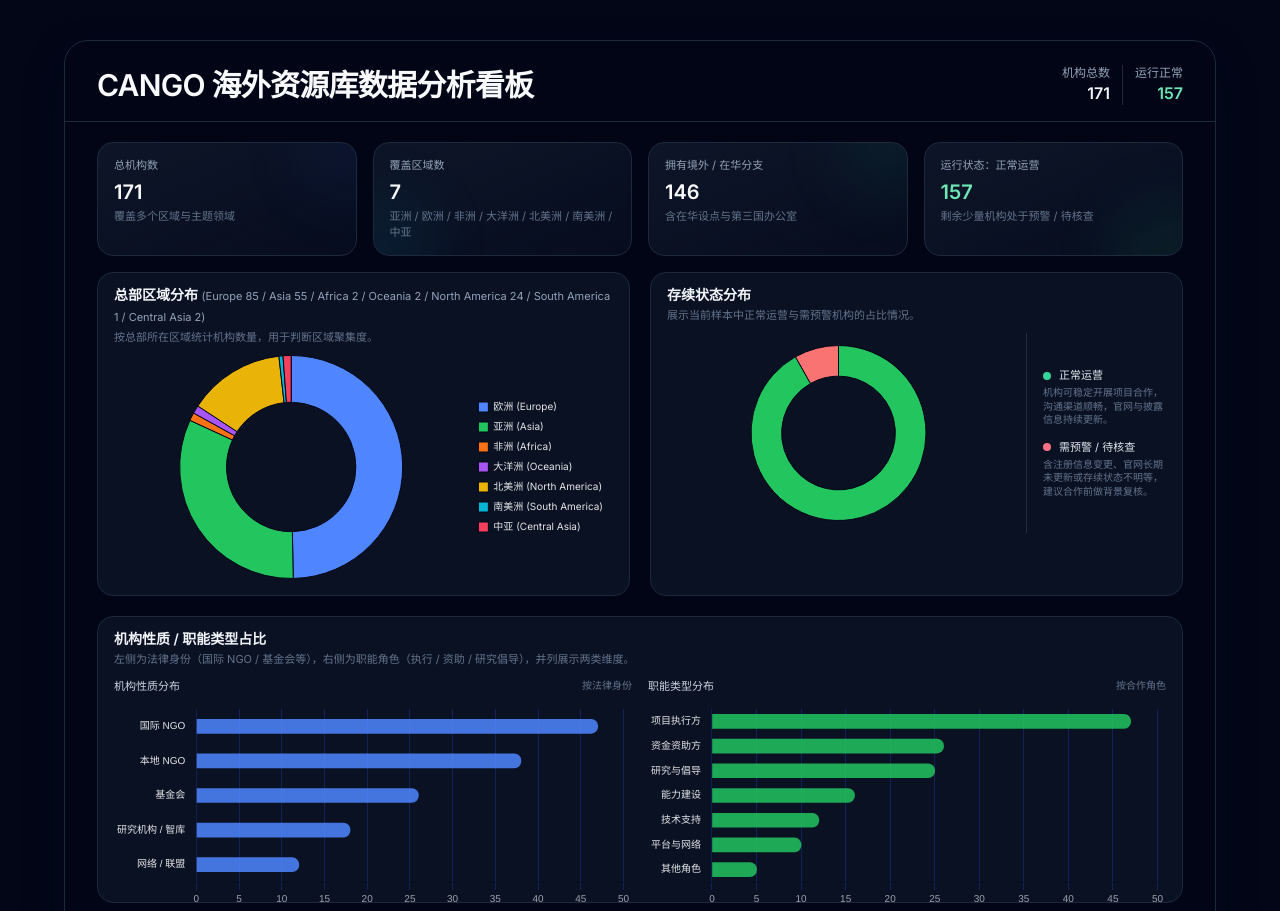
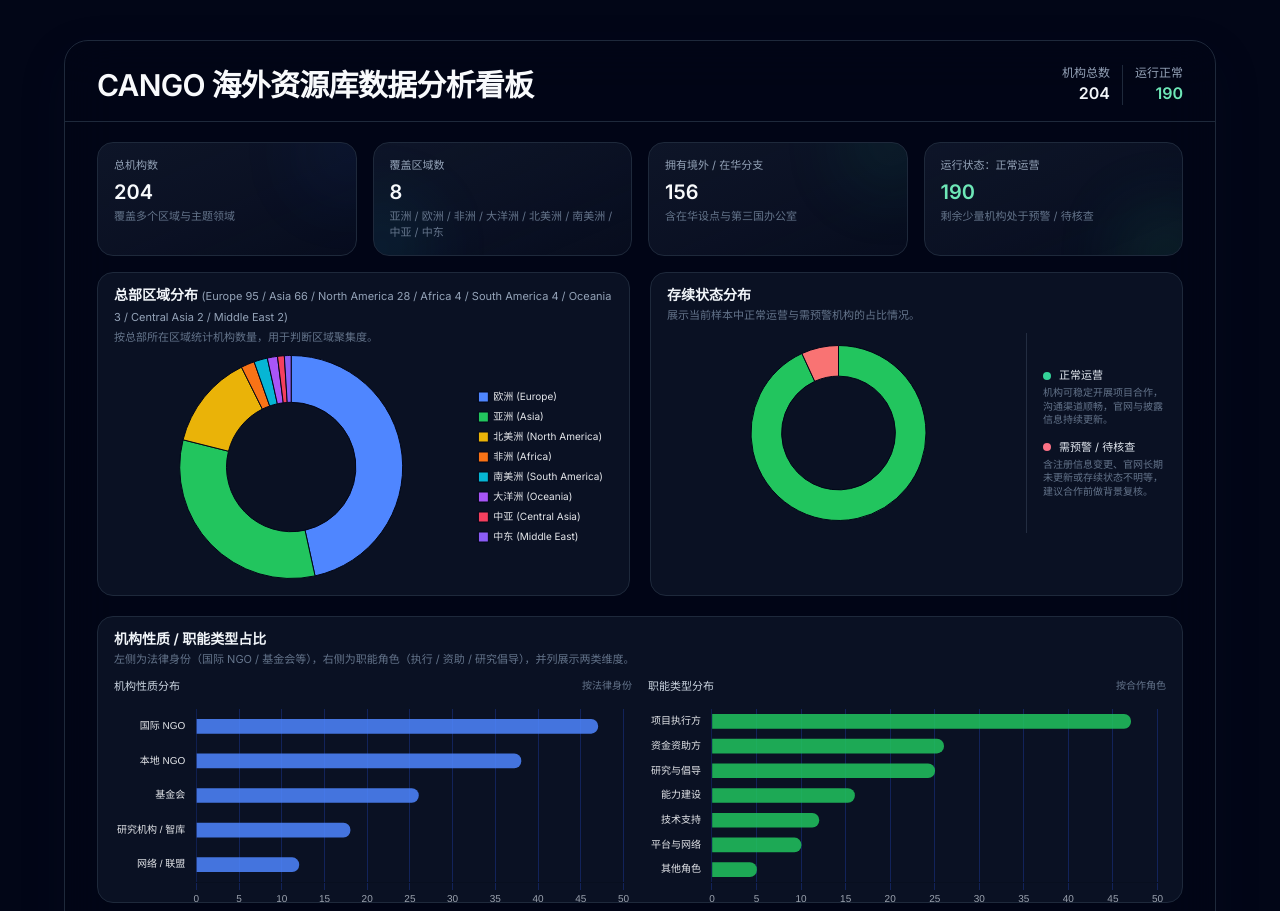
Before and after one commit to sygitthub/Website-demo, a plain HTML site: page index.html in a window 1280 px wide. Shown: the top 911 px of the page. Drawn offline with nearby package versions, Linux system fonts and the light colour scheme.

Commit message:
update 204 organizations

```diff
--- a/index.html
+++ b/index.html
@@ -100,21 +100,21 @@
               CANGO 海外资源库数据分析看板
             </h1>
             <!-- 保留一个仅供脚本更新的隐藏总数元素，避免空节点导致 JS 报错 -->
-            <span id="summaryTotalSpan" class="hidden">171</span>
+            <span id="summaryTotalSpan" class="hidden">204</span>
           </div>
           <div class="flex flex-col items-end gap-2">
             <div class="flex items-center gap-3">
               <div class="text-right text-xs text-slate-400">
                 <div>机构总数</div>
                 <div class="text-base font-semibold text-slate-100">
-                  <span id="summaryTotalBadge">171</span>
+                  <span id="summaryTotalBadge">204</span>
                 </div>
               </div>
               <div class="h-10 w-px bg-slate-800"></div>
               <div class="text-right text-xs text-slate-400">
                 <div>运行正常</div>
                 <div class="text-base font-semibold text-emerald-300">
-                  <span id="summaryActiveBadge">157</span>
+                  <span id="summaryActiveBadge">190</span>
                 </div>
               </div>
             </div>
@@ -154,6 +154,7 @@
                   <option value="North America">北美洲 (North America)</option>
                   <option value="South America">南美洲 (South America)</option>
                   <option value="Central Asia">中亚 (Central Asia)</option>
+                  <option value="Middle East">中东 (Middle East)</option>
                 </select>
               </label>
 
@@ -229,7 +230,7 @@
                   id="metricTotalOrgs"
                   class="mt-1 text-xl font-semibold text-slate-50"
                 >
-                  171
+                  204
                 </p>
                 <p class="mt-0.5 text-[11px] text-slate-500">
                   覆盖多个区域与主题领域
@@ -252,10 +253,10 @@
                   id="metricRegionsCovered"
                   class="mt-1 text-xl font-semibold text-slate-50"
                 >
-                  7
+                  8
                 </p>
                 <p class="mt-0.5 text-[11px] text-slate-500">
-                  亚洲 / 欧洲 / 非洲 / 大洋洲 / 北美洲 / 南美洲 / 中亚
+                  亚洲 / 欧洲 / 非洲 / 大洋洲 / 北美洲 / 南美洲 / 中亚 / 中东
                 </p>
               </div>
             </article>
@@ -277,7 +278,7 @@
                   id="metricWithBranches"
                   class="mt-1 text-xl font-semibold text-slate-50"
                 >
-                  146
+                  156
                 </p>
                 <p class="mt-0.5 text-[11px] text-slate-500">
                   含在华设点与第三国办公室
@@ -300,7 +301,7 @@
                   id="metricActiveOrgs"
                   class="mt-1 text-xl font-semibold text-emerald-300"
                 >
-                  157
+                  190
                 </p>
                 <p class="mt-0.5 text-[11px] text-slate-500">
                   剩余少量机构处于预警 / 待核查
@@ -322,7 +323,7 @@
                   <h2 class="text-sm font-semibold text-slate-100">
                     总部区域分布
                     <span class="text-[11px] font-normal text-slate-400">
-                      (Europe 85 / Asia 55 / Africa 2 / Oceania 2 / North America 24 / South America 1 / Central Asia 2)
+                      (Europe 95 / Asia 66 / North America 28 / Africa 4 / South America 4 / Oceania 3 / Central Asia 2 / Middle East 2)
                     </span>
                   </h2>
                   <p class="mt-0.5 text-[11px] text-slate-500">
@@ -534,7 +535,7 @@
                 </p>
               </div>
               <div class="text-[11px] text-emerald-300 font-medium">
-                数据核验状态：已对齐（171 家机构）
+                数据核验状态：已对齐（204 家机构）
               </div>
             </header>
             <div class="overflow-hidden rounded-xl border border-slate-800/80 bg-slate-950/40">
@@ -558,10 +559,10 @@
                       欧洲（Europe）
                     </td>
                     <td class="px-3 py-2 text-[11px] text-slate-100">
-                      85
+                      95
                     </td>
                     <td class="px-3 py-2 text-[11px] text-emerald-300">
-                      85
+                      95
                     </td>
                   </tr>
                   <tr>
@@ -569,10 +570,21 @@
                       亚洲（Asia）
                     </td>
                     <td class="px-3 py-2 text-[11px] text-slate-100">
-                      55
+                      66
                     </td>
                     <td class="px-3 py-2 text-[11px] text-emerald-300">
-                      55
+                      66
+                    </td>
+                  </tr>
+                  <tr>
+                    <td class="px-3 py-2 text-[11px] text-slate-100">
+                      北美洲（North America）
+                    </td>
+                    <td class="px-3 py-2 text-[11px] text-slate-100">
+                      28
+                    </td>
+                    <td class="px-3 py-2 text-[11px] text-emerald-300">
+                      28
                     </td>
                   </tr>
                   <tr>
@@ -580,10 +592,21 @@
                       非洲（Africa）
                     </td>
                     <td class="px-3 py-2 text-[11px] text-slate-100">
-                      2
+                      4
                     </td>
                     <td class="px-3 py-2 text-[11px] text-emerald-300">
-                      2
+                      4
+                    </td>
+                  </tr>
+                  <tr>
+                    <td class="px-3 py-2 text-[11px] text-slate-100">
+                      南美洲（South America）
+                    </td>
+                    <td class="px-3 py-2 text-[11px] text-slate-100">
+                      4
+                    </td>
+                    <td class="px-3 py-2 text-[11px] text-emerald-300">
+                      4
                     </td>
                   </tr>
                   <tr>
@@ -591,32 +614,10 @@
                       大洋洲（Oceania）
                     </td>
                     <td class="px-3 py-2 text-[11px] text-slate-100">
-                      2
+                      3
                     </td>
                     <td class="px-3 py-2 text-[11px] text-emerald-300">
-                      2
-                    </td>
-                  </tr>
-                  <tr>
-                    <td class="px-3 py-2 text-[11px] text-slate-100">
-                      北美洲（North America）
-                    </td>
-                    <td class="px-3 py-2 text-[11px] text-slate-100">
-                      24
-                    </td>
-                    <td class="px-3 py-2 text-[11px] text-emerald-300">
-                      24
-                    </td>
-                  </tr>
-                  <tr>
-                    <td class="px-3 py-2 text-[11px] text-slate-100">
-                      南美洲（South America）
-                    </td>
-                    <td class="px-3 py-2 text-[11px] text-slate-100">
-                      1
-                    </td>
-                    <td class="px-3 py-2 text-[11px] text-emerald-300">
-                      1
+                      3
                     </td>
                   </tr>
                   <tr>
@@ -630,22 +631,33 @@
                       2
                     </td>
                   </tr>
+                  <tr>
+                    <td class="px-3 py-2 text-[11px] text-slate-100">
+                      中东（Middle East）
+                    </td>
+                    <td class="px-3 py-2 text-[11px] text-slate-100">
+                      2
+                    </td>
+                    <td class="px-3 py-2 text-[11px] text-emerald-300">
+                      2
+                    </td>
+                  </tr>
                   <tr class="bg-slate-900/80">
                     <td class="px-3 py-2 text-[11px] text-slate-100 font-medium">
                       合计
                     </td>
                     <td class="px-3 py-2 text-[11px] text-slate-100 font-medium">
-                      171
+                      204
                     </td>
                     <td class="px-3 py-2 text-[11px] text-emerald-300 font-medium">
-                      171
+                      204
                     </td>
                   </tr>
                 </tbody>
               </table>
             </div>
             <p class="mt-2 text-[11px] text-slate-500">
-              注：如需二次核验，可逐条对照 Excel 中的机构记录，确认其「总部所在-区域」字段与上表七类区域分类一致。
+              注：如需二次核验，可逐条对照 Excel 中的机构记录，确认其「总部所在-区域」字段与上表八类区域分类一致。
             </p>
           </article>
         </section>
@@ -658,50 +670,51 @@
       // 静态样本数据区（可整体替换）
       // ===========================
 
-      // 关键指标卡片数据（2026.02 更新：共 171 家机构）
+      // 关键指标卡片数据（2026.02 更新：共 204 家机构）
       const summaryMetrics = {
-        totalOrgs: 171,
-        activeOrgs: 157,
-        regionsCovered: 7,
-        orgsWithBranches: 146,
+        totalOrgs: 204,
+        activeOrgs: 190,
+        regionsCovered: 8,
+        orgsWithBranches: 156,
       };
 
       // 模块 1：总部区域分布（严格按 Excel「总部所在-区域」字段统计，2026.02 更新）
       // 逐条核验说明：
-      // - 欧洲（Europe）：85 家机构
-      // - 亚洲（Asia）：55 家机构
-      // - 非洲（Africa）：2 家机构
-      // - 大洋洲（Oceania）：2 家机构
-      // - 北美洲（North America）：24 家机构
-      // - 南美洲（South America）：1 家机构
+      // - 欧洲（Europe）：95 家机构（含“欧洲注册”等归入欧洲）
+      // - 亚洲（Asia）：66 家机构
+      // - 北美洲（North America）：28 家机构
+      // - 非洲（Africa）：4 家机构
+      // - 南美洲（South America）：4 家机构
+      // - 大洋洲（Oceania）：3 家机构
       // - 中亚（Central Asia）：2 家机构
-      // 合计：85+55+2+2+24+1+2 = 171（与 summaryMetrics.totalOrgs 保持一致）
+      // - 中东（Middle East）：2 家机构
+      // 合计：95+66+28+4+4+3+2+2 = 204（与 summaryMetrics.totalOrgs 保持一致）
       const regionDistribution = [
-        { label: "欧洲 (Europe)", key: "Europe", value: 85, color: "#4F86FF" },
-        { label: "亚洲 (Asia)", key: "Asia", value: 55, color: "#22C55E" },
+        { label: "欧洲 (Europe)", key: "Europe", value: 95, color: "#4F86FF" },
+        { label: "亚洲 (Asia)", key: "Asia", value: 66, color: "#22C55E" },
+        {
+          label: "北美洲 (North America)",
+          key: "North America",
+          value: 28,
+          color: "#EAB308",
+        },
         {
           label: "非洲 (Africa)",
           key: "Africa",
-          value: 2,
+          value: 4,
           color: "#F97316",
+        },
+        {
+          label: "南美洲 (South America)",
+          key: "South America",
+          value: 4,
+          color: "#06B6D4",
         },
         {
           label: "大洋洲 (Oceania)",
           key: "Oceania",
-          value: 2,
+          value: 3,
           color: "#A855F7",
-        },
-        {
-          label: "北美洲 (North America)",
-          key: "North America",
-          value: 24,
-          color: "#EAB308",
-        },
-        {
-          label: "南美洲 (South America)",
-          key: "South America",
-          value: 1,
-          color: "#06B6D4",
         },
         {
           label: "中亚 (Central Asia)",
@@ -709,11 +722,17 @@
           value: 2,
           color: "#F43F5E",
         },
+        {
+          label: "中东 (Middle East)",
+          key: "Middle East",
+          value: 2,
+          color: "#8B5CF6",
+        },
       ];
 
-      // 存续状态分布（运行正常 vs 需预警，2026.02 更新）
+      // 存续状态分布（运行正常 vs 需预警，2026.02 更新；172–204 号机构存续状态已核对）
       const statusDistribution = [
-        { label: "正常运营", key: "Active", value: 157, color: "#22C55E" },
+        { label: "正常运营", key: "Active", value: 190, color: "#22C55E" },
         {
           label: "需预警 / 待核查",
           key: "Warning",
@@ -747,24 +766,24 @@
       ];
 
       // 模块 3：成立时间趋势（按 5 年区间汇总，基于 Excel「成立时间」字段，2026.02 更新）
-      // 逐条核验区间统计结果（171 家机构）：
-      // - 1990 及以前：86 家
-      // - 1991–1995：15 家
-      // - 1996–2000：19 家
-      // - 2001–2005：14 家
-      // - 2006–2010：7 家
-      // - 2011–2015：4 家
-      // - 2016–2020：2 家
-      // - 2021–2024：0 家
+      // 逐条核验区间统计结果（204 家机构）：
+      // - 1990 及以前：90 家
+      // - 1991–1995：20 家
+      // - 1996–2000：21 家
+      // - 2001–2005：17 家
+      // - 2006–2010：10 家
+      // - 2011–2015：6 家
+      // - 2016–2020：7 家
+      // - 2021–2024：2 家
       const foundedYearTrend = [
-        { label: "≤1990", count: 86 },
-        { label: "1991–1995", count: 15 },
-        { label: "1996–2000", count: 19 },
-        { label: "2001–2005", count: 14 },
-        { label: "2006–2010", count: 7 },
-        { label: "2011–2015", count: 4 },
-        { label: "2016–2020", count: 2 },
-        { label: "2021–2024", count: 0 },
+        { label: "≤1990", count: 90 },
+        { label: "1991–1995", count: 20 },
+        { label: "1996–2000", count: 21 },
+        { label: "2001–2005", count: 17 },
+        { label: "2006–2010", count: 10 },
+        { label: "2011–2015", count: 6 },
+        { label: "2016–2020", count: 7 },
+        { label: "2021–2024", count: 2 },
       ];
 
       // 模块 5：机构列表示例（仅为样本，便于前端联调）
```
Also changed, not shown: cango/index.html (+109 -90 lines), 1 other file.
